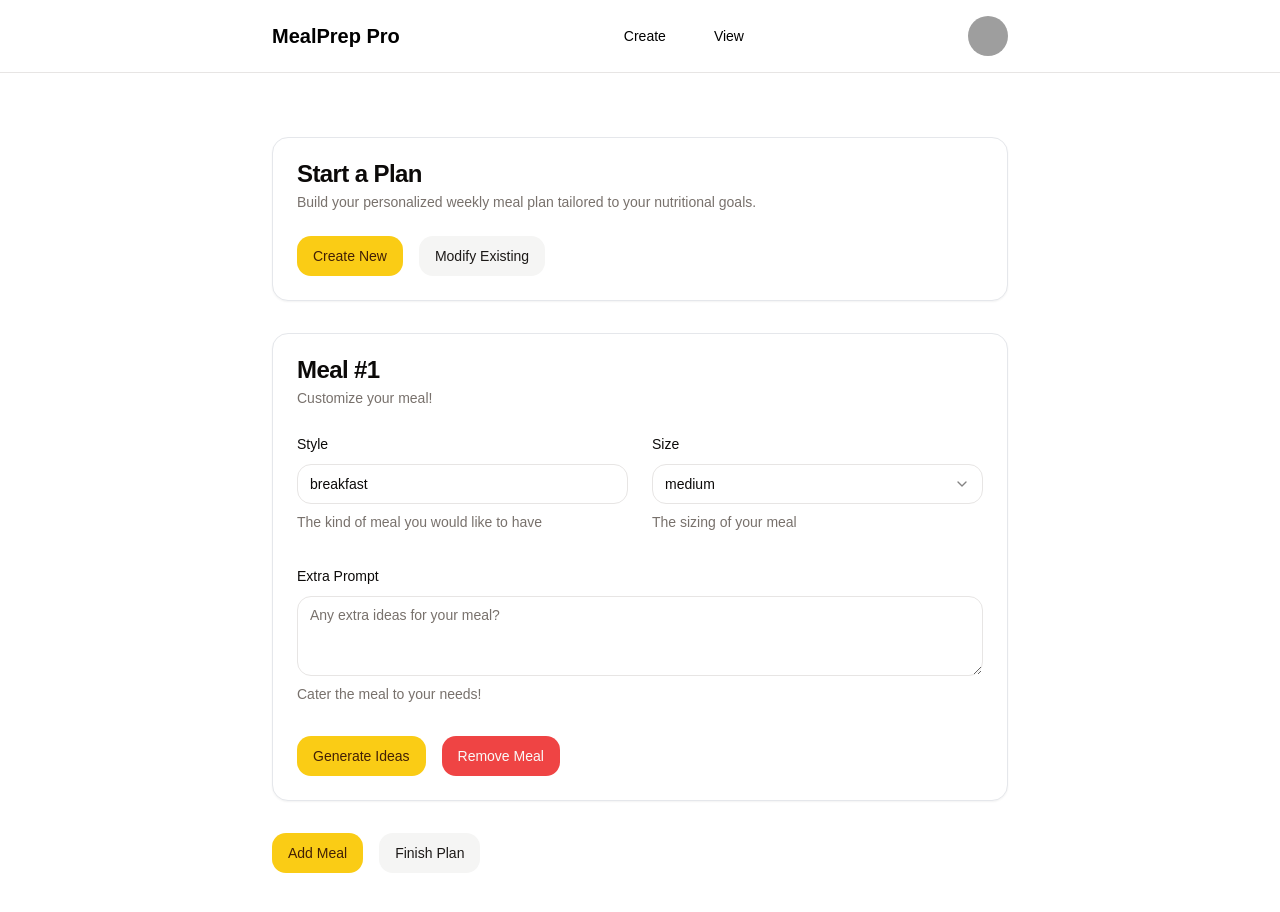
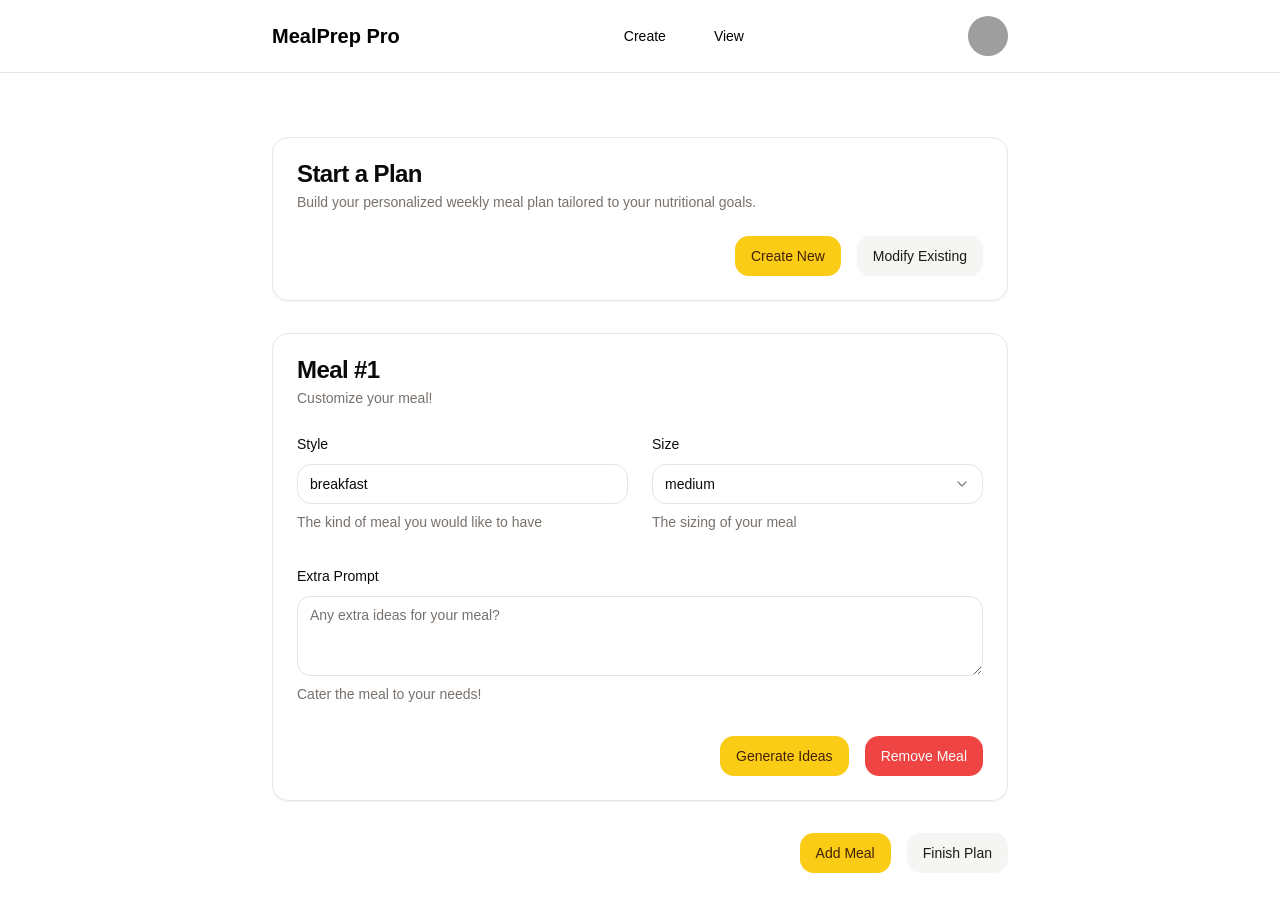
Before and after one commit to sam55silver/meal-prep, a React (Vite) app in the folder client/: page / in a window 1280 px wide. Both pictures are taken after a click on the button "Create New". Shown: the top 912 px of the page. Built offline with nearby package versions, Linux system fonts and the light colour scheme; grey boxes are pictures that could not be loaded.

Commit message:
bring items to side

```diff
--- a/client/src/app.tsx
+++ b/client/src/app.tsx
@@ -96,7 +96,11 @@ function App() {
             </CardDescription>
           </CardHeader>
           <CardContent className="flex flex-row gap-4">
-            <Button onClick={startNewMeal} variant="default">
+            <Button
+              className="ml-auto"
+              onClick={startNewMeal}
+              variant="default"
+            >
               Create New
             </Button>
             <Button variant="secondary">Modify Existing</Button>
@@ -113,8 +117,10 @@ function App() {
           />
         ))}
         {meals.length != 0 ? (
-          <div className="space-x-4">
-            <Button onClick={addNewMeal}>Add Meal</Button>
+          <div className="flex flex-row gap-4">
+            <Button className="ml-auto" onClick={addNewMeal}>
+              Add Meal
+            </Button>
             <Button variant="secondary">Finish Plan</Button>
           </div>
         ) : (
--- a/client/src/components/app/mealCreation.tsx
+++ b/client/src/components/app/mealCreation.tsx
@@ -178,8 +178,8 @@ export default function Meal(props: MealProps) {
                 <MealIdeas data={data} selectCallback={setSelected} />
               )}
             </div>
-            <div className="space-x-4">
-              <Button type="submit">
+            <div className="flex flex-row gap-4">
+              <Button className="ml-auto" type="submit">
                 {data == null ? 'Generate Ideas' : 'Refresh Ideas'}
               </Button>
               <Button type="button" onClick={removeMeal} variant="destructive">
```
